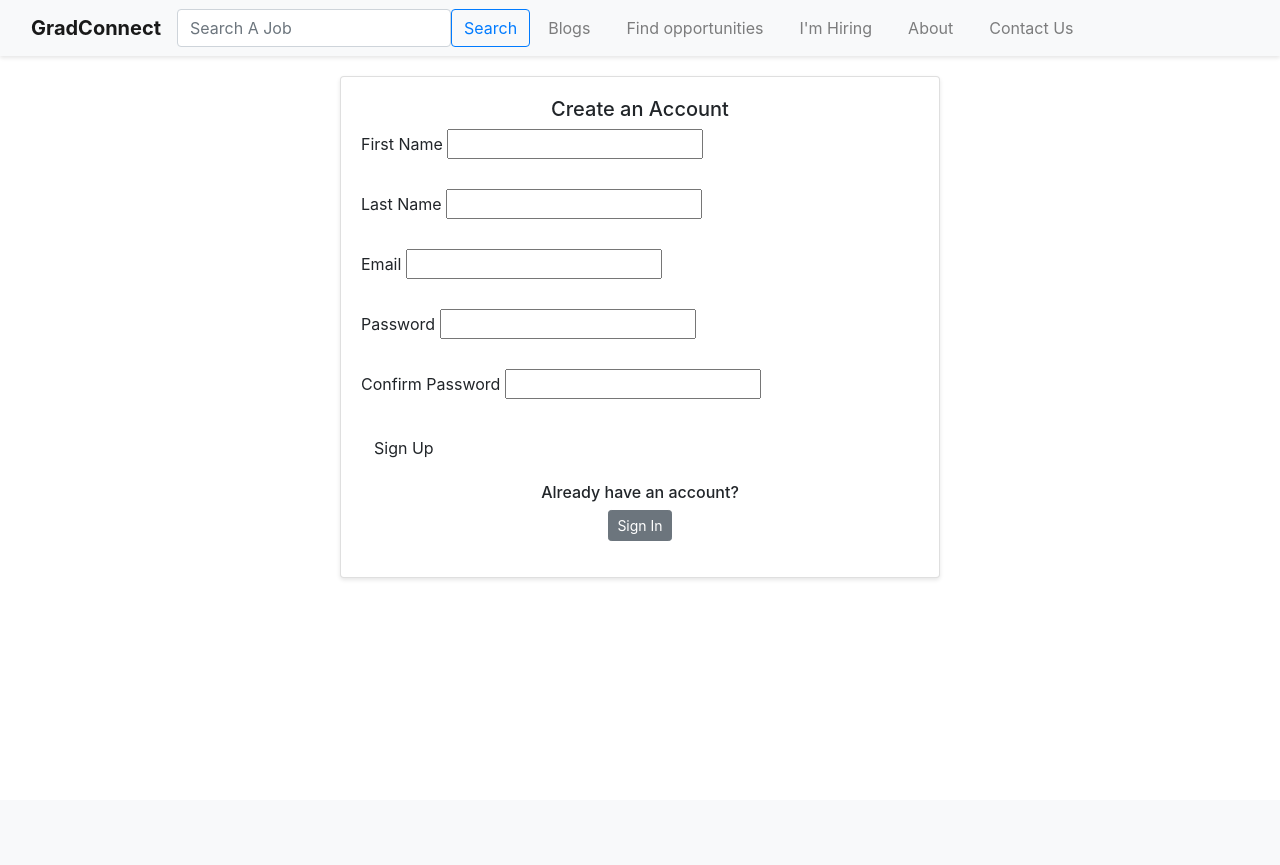
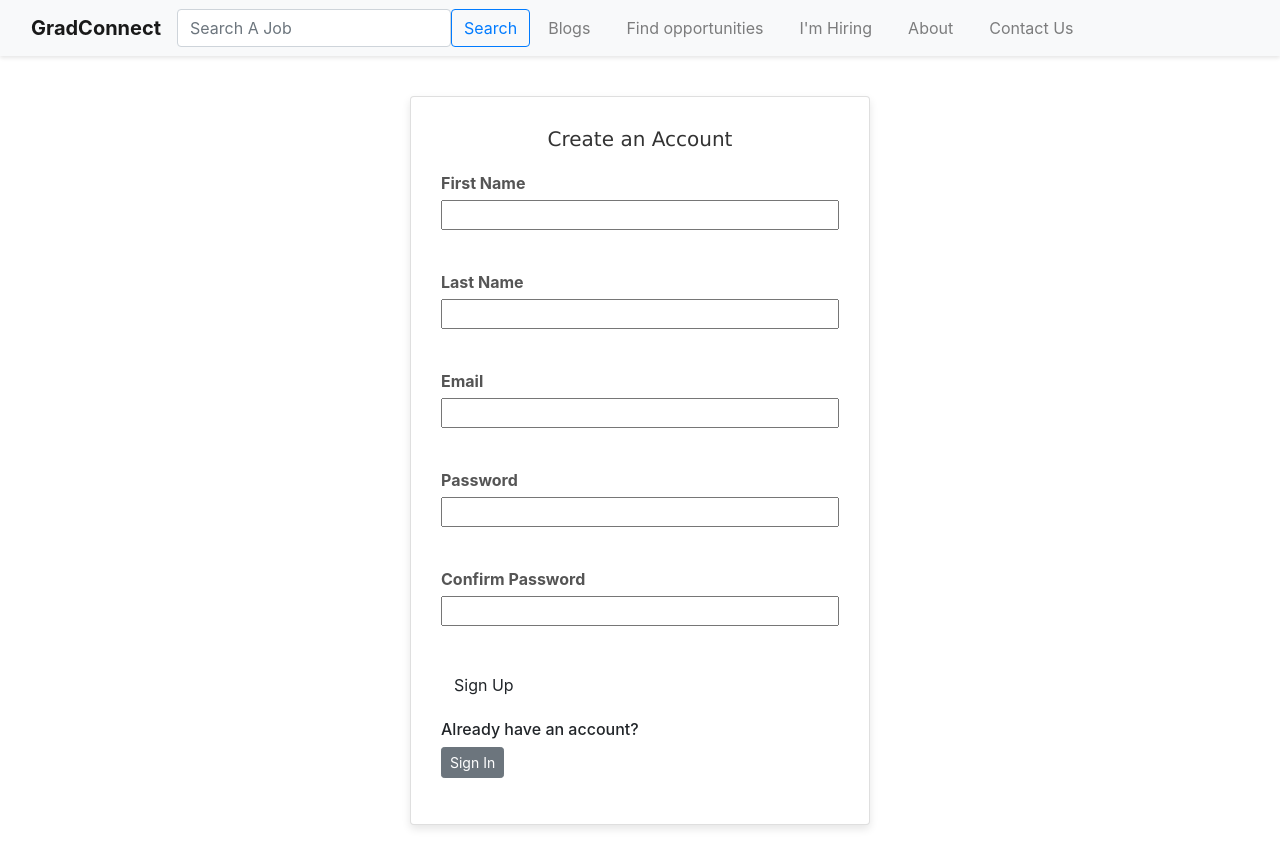
Before and after one commit to Ermi24et/GradConn, a Flask app: page /user/signup/ in a window 1280 px wide. Before the commit the page ends 579 px from the top, so only its background shows below. Run offline with Flask 3, Linux system fonts and the light colour scheme; some libraries are stand-ins or nearby versions.

Commit message:
added css files

```diff
--- a/gradconn/static/css/styles.css
+++ b/gradconn/static/css/styles.css
@@ -5,52 +5,67 @@ body {
     padding: 0;
     display: flex;
     flex-direction: column;
+    justify-content: center;
     align-items: center;
-    min-height: 100vh;
+    min-height: 10vh;
 }
 
 .navbar {
     width: 100%;
     background-color: #f8f9fa;
     box-shadow: 0 2px 4px rgba(0, 0, 0, 0.1);
+    padding: 10px 20px;
+    display: flex;
+    justify-content: space-between;
+    align-items: center;
+    position: fixed;
+    top: 0;
+    left: 0;
+    z-index: 1000;
 }
 
 .navbar-brand {
     font-size: 1.5em;
     font-weight: bold;
     color: #007bff;
+    text-decoration: none;
 }
 
-.navbar-nav .nav-link {
+.navbar-nav {
+    display: flex;
+    gap: 10px;
+}
+
+.nav-link {
     color: #007bff;
+    text-decoration: none;
     margin: 0 10px;
 }
 
-.navbar-nav .nav-link:hover {
+.nav-link:hover {
     color: #0056b3;
-}
-
-.form-control {
-    width: 150px;
 }
 
 .card-wrapper {
     width: 100%;
-    max-width: 600px;
+    max-width: 500px;
     margin: 20px auto;
+    padding: 20px;
 }
 
 .card {
     background-color: #ffffff;
-    padding: 20px;
-    box-shadow: 0 2px 4px rgba(0, 0, 0, 0.1);
+    padding: 30px;
+    box-shadow: 0 4px 8px rgba(0, 0, 0, 0.1);
     border-radius: 10px;
     box-sizing: border-box;
 }
 
-h5 {
+h5.center {
+    font-family: 'Lucida Sans', 'Lucida Sans Regular', 'Lucida Grande', 'Lucida Sans Unicode', Geneva, Verdana, sans-serif;
     text-align: center;
     margin-bottom: 20px;
+    color: #333333;
 }
 
 hr {
@@ -59,8 +74,46 @@ hr {
     border-top: 1px solid #ccc;
 }
 
+.content {
+    padding-top: 70px;
+    /* Adjust this value to match the height of the navbar */
+    max-width: 800px;
+    margin: 0 auto;
+    padding: 20px;
+}
+
+.blog-post {
+    font-family: 'Lucida Sans', 'Lucida Sans Regular', 'Lucida Grande', 'Lucida Sans Unicode', Geneva, Verdana, sans-serif;
+    background-color: #ffffff;
+    padding: 20px;
+    margin-bottom: 10px;
+    box-shadow: 0 2px 4px rgba(0, 0, 0, 0.1);
+    border-radius: 10px;
+    display: flex;
+    flex-direction: column;
+}
+
+.blog-post h2 {
+    margin-top: 0;
+    color: #333333;
+}
+
+.blog-post p {
+    color: #555555;
+    margin: 0;
+    margin-bottom: 10px;
+}
+
 .field {
-    margin-bottom: 15px;
+    margin-bottom: 20px;
+    width: 100%;
+}
+
+.field label {
+    display: block;
+    margin-bottom: 5px;
+    font-weight: bold;
+    color: #555555;
 }
 
 .field-input {
@@ -68,8 +121,8 @@ hr {
     padding: 10px;
     border: 1px solid #ccc;
     border-radius: 5px;
-    margin-top: 5px;
     box-sizing: border-box;
+    font-size: 1em;
 }
 
 .input-field {
@@ -81,36 +134,53 @@ hr {
     box-sizing: border-box;
 }
 
+.form-container {
+    display: flex;
+    gap: 20px;
+}
+
 .errors {
     color: red;
     margin: 0;
     padding: 0;
     list-style-type: none;
     font-size: 0.9em;
+    margin-top: 5px;
 }
 
 .btn,
+.btn-primary,
 .btn-outline-primary {
     display: inline-block;
     padding: 10px 20px;
-    color: #007bff;
-    background-color: transparent;
+    color: #ffffff;
+    background-color: #007bff;
     border: 1px solid #007bff;
     border-radius: 5px;
     cursor: pointer;
     text-align: center;
     text-decoration: none;
     font-size: 1em;
+    transition: background-color 0.3s, color 0.3s;
 }
 
 .btn:hover,
+.btn-primary:hover,
 .btn-outline-primary:hover {
     color: #ffffff;
+    background-color: #0056b3;
+}
+
+.btn-outline-primary {
+    color: #007bff;
+    background-color: transparent;
+}
+
+.btn-outline-primary:hover {
     background-color: #007bff;
 }
 
 .checkbox {
-    text-align: center;
     margin-top: 10px;
 }
 
@@ -119,14 +189,8 @@ hr {
     font-size: 0.875;
 }
 
-.btn-secondary {
-    background-color: #6c757d;
-}
-
-.btn-secondary:hover {
-    background-color: #5a6268;
-}
-
 .center {
     text-align: center;
 }
+
+/*add code below this for the home page*/
```
